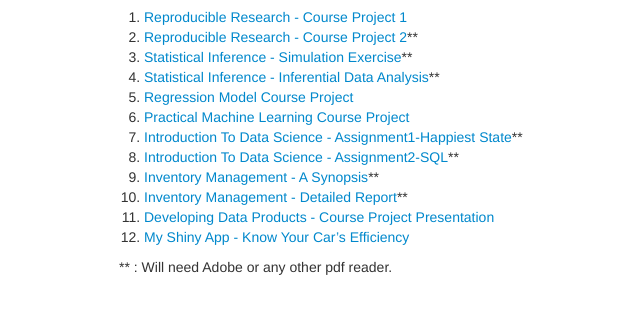
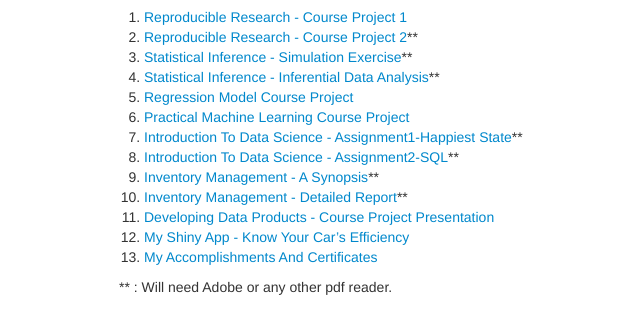
Before and after one commit to vrpisharody/vrpisharody.github.io, a plain HTML site: page index.html in a window 1280 px wide. Shown: the part 103-436 px from the top of the page, without its empty margins (51-691 px from the left). Drawn offline with nearby package versions, Linux system fonts and the light colour scheme; some packages are replaced by stand-ins of ours.

Commit message:
Some More files Added

```diff
--- a/index.html
+++ b/index.html
@@ -69,6 +69,7 @@ if (window.hljs && document.readyState && document.readyState === "complete") {
 <li><a href="http://vrpisharody.github.io/Inventory%20Management%20-%20A%20Simple%20Recommendation.pdf">Inventory Management - Detailed Report</a>**</li>
 <li><a href="http://vrpisharody.github.io/DDPCourseProjPresn">Developing Data Products - Course Project Presentation</a></li>
 <li><a href="https://vrpisharody.shinyapps.io/AutoMile">My Shiny App - Know Your Car’s Efficiency</a></li>
+<li><a href="http://vrpisharody.github.io/Accomplishments%20and%20Certificates.pdf">My Accomplishments And Certificates</a></li>
 </ol>
 <p>** : Will need Adobe or any other pdf reader.</p>
 </div>
```
Also changed, not shown: 1 other file.
